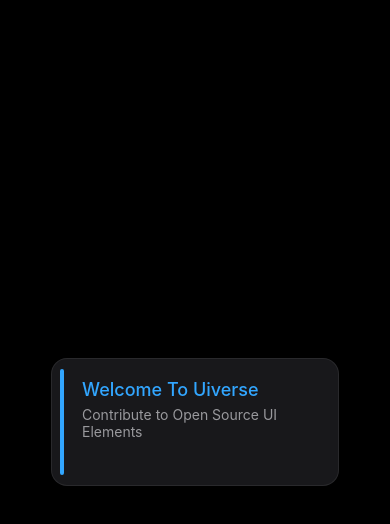
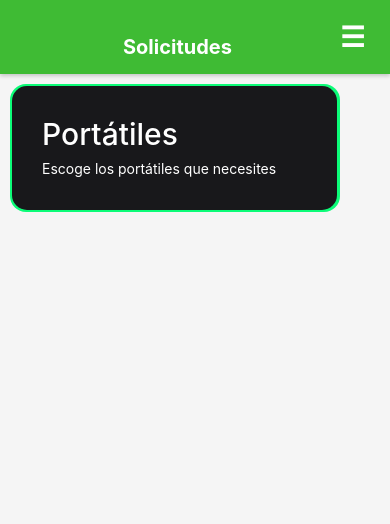
Before and after one commit to JuandaC25/maquetacion-movil, a React Native app: screen /Solicitudes in a window 390 px wide. Shown: the top 524 px of the page. Built offline with nearby package versions, Linux system fonts and the light colour scheme.

Commit message:
Añadicion de login y complemento de solicitudes

```diff
--- a/package.json
+++ b/package.json
@@ -18,7 +18,7 @@
     "react": "19.1.0",
     "react-native": "0.81.5",
     "react-native-safe-area-context": "^5.6.2",
-    "react-native-screens": "^4.18.0"
+    "react-native-screens": "~4.16.0"
   },
   "devDependencies": {
     "@types/react": "~19.1.0",
--- a/src/screens/Instructor/Solicitudes/Solicitudes.tsx
+++ b/src/screens/Instructor/Solicitudes/Solicitudes.tsx
@@ -1,17 +1,82 @@
-import React from 'react';
-import { View, Text } from 'react-native';
+import React, { useState } from 'react';
+import { View, Text, TouchableOpacity, StyleSheet, Modal, ScrollView, ImageBackground } from 'react-native';
 import { SolicitudesStyles } from '../../../styles/Solicitudes/Solicitudes';
+import { HeaderStyles } from '../../../styles/Header';
 
 export default function SolicitudesScreen() {
+  const [menuVisible, setMenuVisible] = useState(false);
+
   return (
-    <View style={SolicitudesStyles.container}>
-      <View style={SolicitudesStyles.notification}>
-        <View style={SolicitudesStyles.notificationInner}>
-          <View style={SolicitudesStyles.leftAccent} />
-          <Text style={SolicitudesStyles.notititle}>Welcome To Uiverse</Text>
-          <Text style={SolicitudesStyles.notibody}>Contribute to Open Source UI Elements</Text>
+    <View style={styles.container}>
+
+      <View style={HeaderStyles.header}>
+        <Text style={HeaderStyles.headerTitle}>Solicitudes</Text>
+        <TouchableOpacity
+          style={HeaderStyles.menuButton}
+          onPress={() => setMenuVisible(true)}
+        >
+          <Text style={HeaderStyles.menuIcon}>☰</Text>
+        </TouchableOpacity>
+      </View>
+
+      {/* Modal del menú desplegable */}
+      <Modal
+        animationType="slide"
+        transparent={true}
+        visible={menuVisible}
+        onRequestClose={() => setMenuVisible(false)}
+      >
+        <View style={HeaderStyles.modalOverlay}>
+          <View style={HeaderStyles.menuContainer}>
+            <Text style={HeaderStyles.menuTitle}>Menú</Text>
+
+            <TouchableOpacity style={HeaderStyles.menuItem}>
+              <Text style={HeaderStyles.menuItemText}>Solicitudes</Text>
+            </TouchableOpacity>
+
+            <TouchableOpacity style={HeaderStyles.menuItem}>
+              <Text style={HeaderStyles.menuItemText}>Reporte de equipos</Text>
+            </TouchableOpacity>
+
+            <TouchableOpacity style={HeaderStyles.menuItem}>
+              <Text style={HeaderStyles.menuItemText}>Historial</Text>
+            </TouchableOpacity>
+
+            <TouchableOpacity
+              style={[HeaderStyles.menuItem, HeaderStyles.closeButton]}
+              onPress={() => setMenuVisible(false)}
+            >
+              <Text style={HeaderStyles.closeButtonText}>Cerrar</Text>
+            </TouchableOpacity>
+          </View>
         </View>
-      </View>
+      </Modal>
+
+      {/* Contenido principal con scroll */}
+      <ScrollView style={styles.content}>
+        <View style={SolicitudesStyles.notification}>
+          <ImageBackground
+            source={require('../../../../public/Imagenes_solicitudes/Portatil.png')}
+            style={SolicitudesStyles.notificationInner}
+            imageStyle={{ borderRadius: 15 }}
+            resizeMode="cover"
+          >
+              <Text style={SolicitudesStyles.notititle}>Portátiles</Text>
+              <Text style={SolicitudesStyles.notibody}>Escoge los portátiles que necesites</Text>
+          </ImageBackground>
+        </View>
+      </ScrollView>
     </View>
   );
 }
+
+const styles = StyleSheet.create({
+  container: {
+    flex: 1,
+    backgroundColor: '#f5f5f5',
+  },
+  content: {
+    flex: 1,
+    padding: 10,
+  },
+});
--- a/src/screens/LoginScreen.tsx
+++ b/src/screens/LoginScreen.tsx
@@ -1,5 +1,5 @@
 import React, { useState } from 'react';
-import { View, Text, TextInput, TouchableOpacity, ActivityIndicator } from 'react-native';
+import { View, Text, TextInput, TouchableOpacity, ActivityIndicator, Alert } from 'react-native';
 import AsyncStorage from '@react-native-async-storage/async-storage';
 import { authService } from '../services/Api';
 import { LoginStyles } from '../styles/LoginStyles';
@@ -14,28 +14,27 @@
     setError('');
     setLoading(true);
     try {
+      console.log('🔐 Iniciando login...');
       const response = await authService.login(username, password);
-      const token = response.token;
-      await AsyncStorage.setItem('token', token);
+      console.log('✅ Login exitoso, token recibido');
 
-      await AsyncStorage.multiRemove(['force_admin', 'force_tecnico']);
+      console.log('📡 Obteniendo datos del usuario...');
+      const userData = await authService.getMe();
+      console.log('✅ Datos del usuario:', userData);
+      const userRoles = userData?.roles || [];
+      console.log('👤 Roles:', userRoles);
 
-      // Obtener información del usuario
-      const userData = await authService.getMe();
-      const userRoles = userData?.roles || [];
-
-      if (userRoles.includes('ADMINISTRADOR')) {
-        await AsyncStorage.setItem('force_admin', '1');
-        navigation.replace('Admin');
-      } else if (userRoles.includes('TECNICO')) {
-        await AsyncStorage.setItem('force_tecnico', '1');
-        navigation.replace('PrestamosTecnico');
-      } else if (userRoles.includes('INSTRUCTOR')) {
+      if (userRoles.includes('INSTRUCTOR')) {
+        console.log('🎯 Navegando a Solicitudes...');
         navigation.replace('Solicitudes');
       } else {
-        navigation.replace('Inicio');
+        Alert.alert(
+          'Login exitoso',
+          `Bienvenido ${userData.nombre || username}\nRoles: ${userRoles.join(', ')}`
+        );
       }
     } catch (err: any) {
+      console.error('❌ Error en login:', err);
       setError(err.message || 'Error al iniciar sesión');
     } finally {
       setLoading(false);
@@ -72,10 +71,6 @@
           <Text style={LoginStyles.error}>{error}</Text>
         ) : null}
 
-        <TouchableOpacity onPress={() => navigation.navigate('Recuperar')}>
-          <Text style={LoginStyles.forgotPassword}>¿Olvidaste tu contraseña?</Text>
-        </TouchableOpacity>
-
         <TouchableOpacity
           style={[LoginStyles.button, loading && LoginStyles.buttonDisabled]}
           onPress={onSubmit}
--- a/src/services/Api.ts
+++ b/src/services/Api.ts
@@ -1,8 +1,12 @@
 import axios from 'axios';
 import AsyncStorage from '@react-native-async-storage/async-storage';
 
-
-const API_URL = 'http://192.168.0.7:8080';
+// ⚠️ CAMBIAR ESTA IP SEGÚN TU PC:
+// 1. Abre PowerShell y ejecuta: ipconfig
+// 2. Busca "Dirección IPv4" de tu conexión WiFi/Ethernet
+// 3. Reemplaza la IP aquí abajo
+const LOCAL_IP = '172.16.111.139';  // 👈 Cambia esto en cada PC
+const API_URL = `http://${LOCAL_IP}:8081`;
 
 const api = axios.create({
   baseURL: API_URL,
@@ -29,6 +33,10 @@
 api.interceptors.response.use(
   (response) => response,
   async (error) => {
+    console.log('❌ Error en la petición:', error.response?.data);
+    console.log('❌ Status:', error.response?.status);
+    console.log('❌ URL:', error.config?.url);
+
     if (error.response?.status === 401) {
       // Token expirado o inválido
       await AsyncStorage.removeItem('token');
--- /dev/null
+++ b/src/styles/Header.ts
@@ -0,0 +1,73 @@
+import { StyleSheet } from 'react-native';
+
+export const HeaderStyles = StyleSheet.create({
+  header: {
+    backgroundColor: '#3fbb34',
+    paddingVertical: 15,
+    paddingHorizontal: 20,
+    flexDirection: 'row',
+    justifyContent: 'space-between',
+    alignItems: 'center',
+    elevation: 4,
+    shadowColor: '#000',
+    shadowOffset: { width: 0, height: 2 },
+    shadowOpacity: 0.2,
+    shadowRadius: 4,
+  },
+  headerTitle: {
+    fontSize: 20,
+    fontWeight: 'bold',
+    marginTop: 20,
+    marginLeft: 'auto',
+    marginRight: 'auto',
+    color: '#fff',
+  },
+  menuButton: {
+    padding: 5,
+  },
+  menuIcon: {
+    fontSize: 28,
+    color: '#fff',
+    fontWeight: 'bold',
+  },
+  modalOverlay: {
+    flex: 1,
+    backgroundColor: 'rgba(0, 0, 0, 0.5)',
+    justifyContent: 'flex-end',
+  },
+  menuContainer: {
+    backgroundColor: '#fff',
+    borderTopLeftRadius: 20,
+    borderTopRightRadius: 20,
+    padding: 20,
+    minHeight: 300,
+  },
+  menuTitle: {
+    fontSize: 22,
+    fontWeight: 'bold',
+    marginBottom: 20,
+    color: '#333',
+  },
+  menuItem: {
+    paddingVertical: 15,
+    paddingHorizontal: 10,
+    borderBottomWidth: 1,
+    borderBottomColor: '#eee',
+  },
+  menuItemText: {
+    fontSize: 16,
+    color: '#333',
+  },
+  closeButton: {
+    backgroundColor: '#007bff',
+    borderRadius: 8,
+    marginTop: 20,
+    borderBottomWidth: 0,
+  },
+  closeButtonText: {
+    fontSize: 16,
+    color: '#fff',
+    fontWeight: 'bold',
+    textAlign: 'center',
+  },
+});
--- a/src/styles/LoginStyles.ts
+++ b/src/styles/LoginStyles.ts
@@ -8,7 +8,7 @@
     padding: 20,
   },
   formBox: {
-    backgroundColor: '#ffffffff',
+    backgroundColor: '#fff',
     borderRadius: 10,
     padding: 20,
     shadowColor: '#000',
--- a/src/styles/Solicitudes/Solicitudes.ts
+++ b/src/styles/Solicitudes/Solicitudes.ts
@@ -4,48 +4,40 @@
 export const SolicitudesStyles = StyleSheet.create({
   container: {
     flex: 1,
-    backgroundColor: '#000',
     justifyContent: 'center',
     alignItems: 'center',
     padding: 20,
   },
   notification: {
-    width: 288,
+    marginRight: 1,
+    width: 330,
     height: 128,
-    backgroundColor: '#29292c',
+    backgroundColor: '#0cfc78ff',
     borderRadius: 16,
     overflow: 'hidden',
-    position: 'relative',
   },
   notificationInner: {
     position: 'absolute',
-    top: 1,
-    left: 1,
-    right: 1,
-    bottom: 1,
+    top: 2,
+    left: 2,
+    right: 3,
+    bottom: 2,
     backgroundColor: '#18181b',
     borderRadius: 15,
     padding: 10,
   },
-  leftAccent: {
-    position: 'absolute',
-    left: 8,
-    top: 10,
-    bottom: 10,
-    width: 4,
-    backgroundColor: '#32a6ff',
-    borderRadius: 2,
-  },
+
   notititle: {
-    color: '#32a6ff',
-    paddingTop: 10,
+    color: '#ffffffff',
+    paddingTop: 20,
     paddingLeft: 20,
     paddingBottom: 6,
     fontWeight: '500',
-    fontSize: 18,
+    fontSize: 30,
   },
   notibody: {
-    color: '#99999d',
+    marginTop: 2,
+    color: '#ffffffff',
     paddingLeft: 20,
     fontSize: 14,
   },
```
Also changed, not shown: public/Imagenes_solicitudes/Portatil.png (added), src/screens/Instructor/Solicitudes/Header/Header.tsx (added), 1 other file (tests, documents, lock files or other folders).
